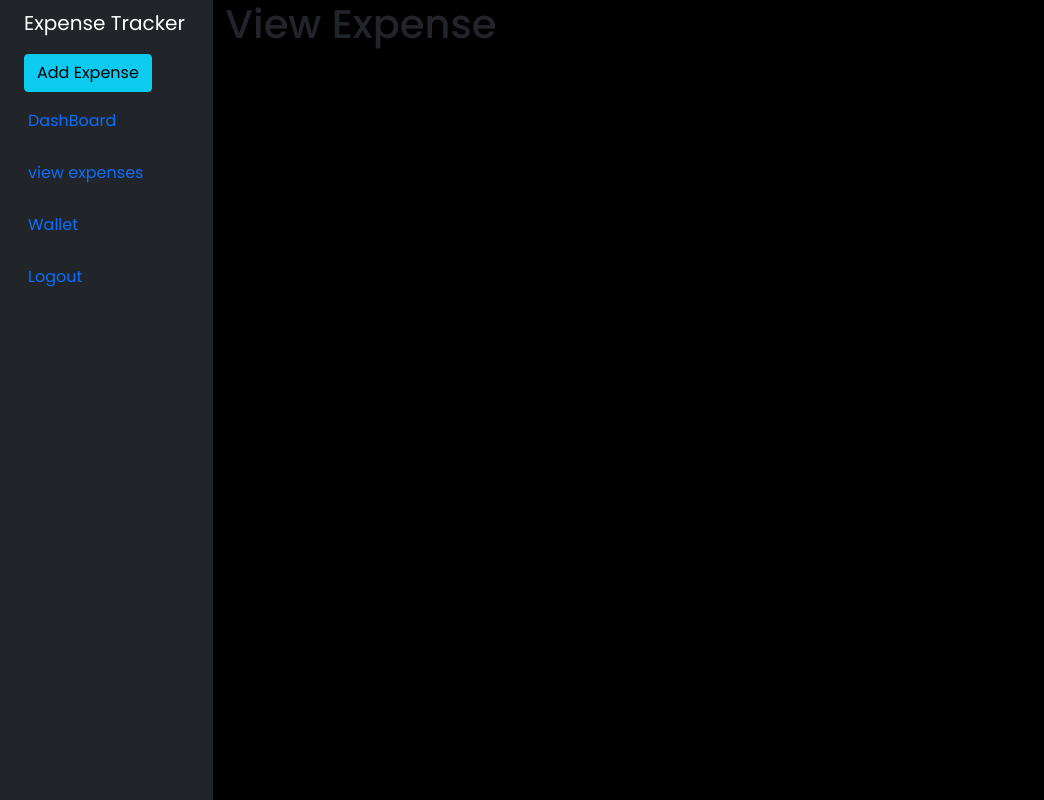
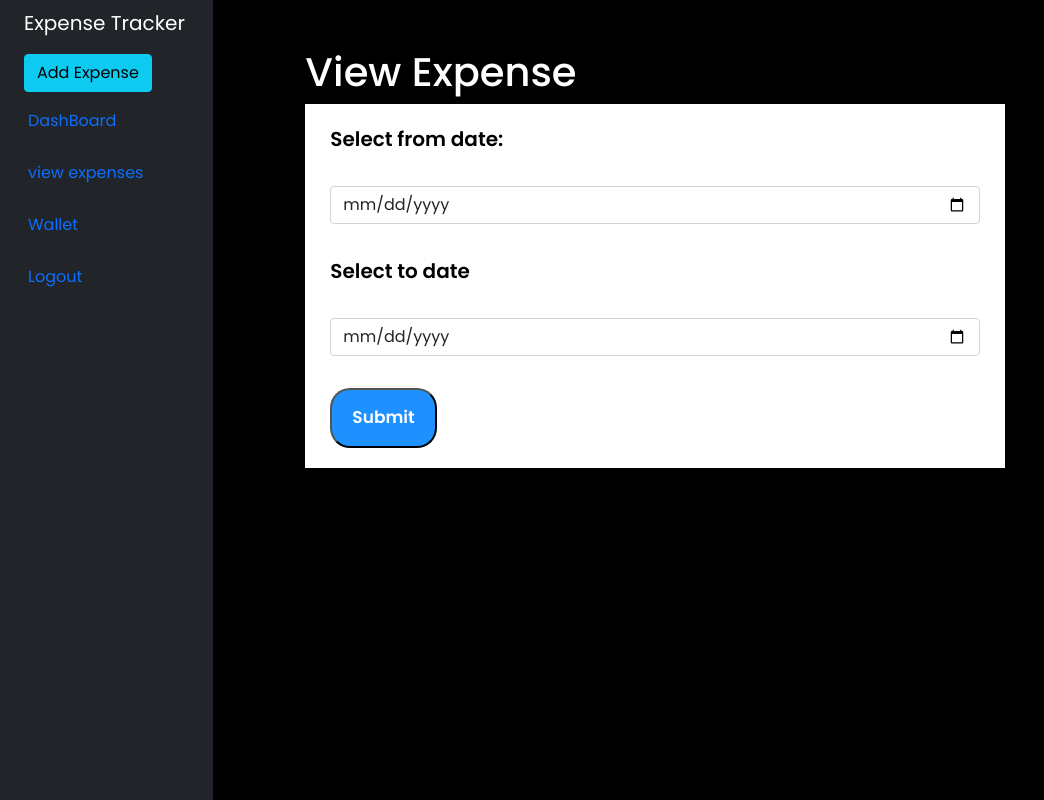
Before and after one commit to IBM-EPBL/IBM-Project-12596-1659454647, a Flask app: page /expense/view in a window 1280 px wide; the page is wider, and only the part inside the window is pictured. Shown: that part, without its empty margins (0-1044 px from the left). Run offline with Flask 2, Linux system fonts and the light colour scheme; the visitor is signed in with stand-in values (Sample User, id 1).

Commit message:
added view expense

```diff
--- a/app/app.py
+++ b/app/app.py
@@ -110,7 +110,7 @@ def signup():
         return render_template("signup.html", meg=mg)
 
 
-@app.route('/dashboard', methods=['POST', 'GET'])
+@app.route('/dashboard', methods=['GET'])
 @login_required
 def dashboard():
     sql = "SELECT * FROM expenses WHERE user_email = ? ORDER BY datetime DESC LIMIT 10"
@@ -168,7 +168,32 @@ def add_expense():
 @app.route('/expense/view', methods=['POST', 'GET'])
 @login_required
 def view_expense():
-    return render_template('view-expense.html')
+    if request.method == "GET":
+        return render_template('view-expense.html', actionType = 0)
+
+    fromDate = request.form['from-date']
+    fromYear, fromMonth, fromDay = fromDate.split('-')
+    toDate = request.form['to-date']
+    toYear, toMonth, toDay = toDate.split('-')
+
+    fromDate = datetime(int(fromYear), int(fromMonth), int(fromDay), 0, 0, 0)
+    toDate = datetime(int(toYear), int(toMonth), int(toDay), 23, 59, 59)
+
+    sql = "SELECT * FROM expenses WHERE user_email = ? AND dateTime BETWEEN ? AND ? ORDER BY datetime ASC"
+    stmt = ibm_db.prepare(conn, sql)
+    ibm_db.bind_param(stmt, 1, session['email'])
+    ibm_db.bind_param(stmt, 2, fromDate)
+    ibm_db.bind_param(stmt, 3, toDate)
+
+    ibm_db.execute(stmt)
+
+    expenses = []
+    record = ibm_db.fetch_assoc(stmt)
+
+    while record != False:
+        expenses.append(record)
+        record = ibm_db.fetch_assoc(stmt)
+    return render_template('view-expense.html', expenses=expenses, actionType = 1)
 
 
 @app.route('/wallet')
--- a/app/templates/view-expense.html
+++ b/app/templates/view-expense.html
@@ -1,70 +1,93 @@
 {% extends "appLayout.html" %}
 
-{% block title %} View Expense {% endblock %}
+{% block title %}
+  View Expense
+{% endblock %}
+
+{% block style %}
+  <style>
+
+    form {
+      background-color: #fff;
+      width: 700px;
+      padding: 20px 25px;
+    }
+
+    form label {
+      color: #000;
+      display: block;
+      font-size: 20px;
+      font-weight: 600;
+    }
+
+    form input {
+      margin: 2rem 0 2rem 0;
+    }
+
+    form input {
+      position: relative;
+      width: 100%;
+      box-sizing: border-box;
+      border: 2.5px solid #ddd;
+    }
+
+    form button {
+      background-color: dodgerblue;
+      color: #fff;
+      padding: 15px 20px;
+      font-size: 17px;
+      font-weight: 600;
+      outline: none;
+      border-radius: 20px;
+    }
+
+  </style>
+{% endblock %}
 
 {% block body %}
-  <!-- Modal -->
-  <h1>View Expense</h1>
+  <div class="main-container">
+    <h1>View Expense</h1>
+    <form action="/expense/view" method="post">
+      <div class="form-group">
+        <label>Select from date:</label>
+        <input type="date" class="form-control" name="from-date" placeholder="wallet limit" required>
+      </div>
 
-  <div class="modal fade" id="exampleModal" tabindex="-1" aria-labelledby="exampleModalLabel" aria-hidden="true">
-      <div class="modal-dialog">
-        <div class="modal-content">
-          <div class="modal-header">
-            <h5 class="modal-title" id="exampleModalLabel">View Expense</h5>
-            <button type="button" class="btn-close" data-bs-dismiss="modal" aria-label="Close"></button>
-          </div>
-          <div class="modal-body">
-              <form action="{{url_for('view_expense') }}" method="post">
-                  <div class="form-group">
-                    <label for="title" class="col-sm-2 col-form-label">Title</label>
-                    <div class="col-sm-10">
-                      <input type="text" class="form-control" name="title" id="title" placeholder="Enter the Title">
-                    </div>
-                  </div>
+      <div class="form-group">
+        <label>Select to date</label>
+        <input type="date" class="form-control" name="to-date" placeholder="wallet limit" required>
+      </div>
+      <button>Submit</button>
+    </form>
 
-                  <div class="form-group">
-                      <label for="Description" class="col-sm-2 col-form-label">Description</label>
-                      <div class="col-sm-10">
-                      <textarea name= "description" class="form-control"id="Description" rows="2"></textarea>
-                      </div>
-                    </div>
+    {% if actionType == 1 %}
+      <div class="expense-container col py-3">
 
-                  <div class="form-group">
-                    <label for="amount" class="col-sm-2 col-form-label">Amount</label>
-                    <div class="col-sm-10">
-                      <input name="Amount" type="number" class="form-control" id="amount" placeholder="Enter the Amount">
-                    </div>
-                  </div>
+        <h1>Expenses:</h1>
+        <div>
+        {% if expenses | length > 0 %}
 
-                  <div class="form-group">
-                      <label for="amount" class="col-sm-3 col-form-label">Expense Type</label>
+          {% for expense in expenses %}
+              <div class="custom-card">
+              <h3>Title: {{ expense.TITLE }}</h3>
+              <p>Description: {{ expense.DESCRIPTION }}</p>
+              <p>Amount: <strong>{{ expense.AMOUNT }}</strong></p>
 
-                      <div class="col-sm-9">
+              {% if expense.CREDIT == True %}
+                <p>Type: Credit</p>
+              {% else %}
+                <p>Type: Debit</p>
+              {% endif %}
 
-                      <div class="form-check">
-                          <input class="form-check-input" type="radio" name="expense-type" id="exampleRadios1" value="0">
-                          <label class="form-check-label" for="exampleRadios1">
-                            Debit
-                          </label>
-                        </div>
-                        <div class="form-check">
-                          <input class="form-check-input" type="radio" name="expense-type" id="exampleRadios1" value="1">
-                          <label class="form-check-label" for="exampleRadios1">
-                            Credit
-                          </label>
-                        </div>
-                      </div>
-                    </div>
-                    <div class="modal-footer">
-                      <button type="button" class="btn btn-secondary" data-bs-dismiss="modal">Close</button>
-                      <button type="submit" value="submit" class="btn btn-primary">Submit</button>
-                    </div>
-                  </form>
-          </div>
-
+              <p>Date: {{ expense.DATETIME }}</p>
+              </div>
+          {% endfor %}
+        {% else %}
+          <h3 style="color: #fff">No Expenses in given range</h3>
+        {% endif %}
         </div>
       </div>
-    </div>
-  <!--Main Navigation-->
+    {% endif %}
 
+  </div>
 {% endblock %}
```
